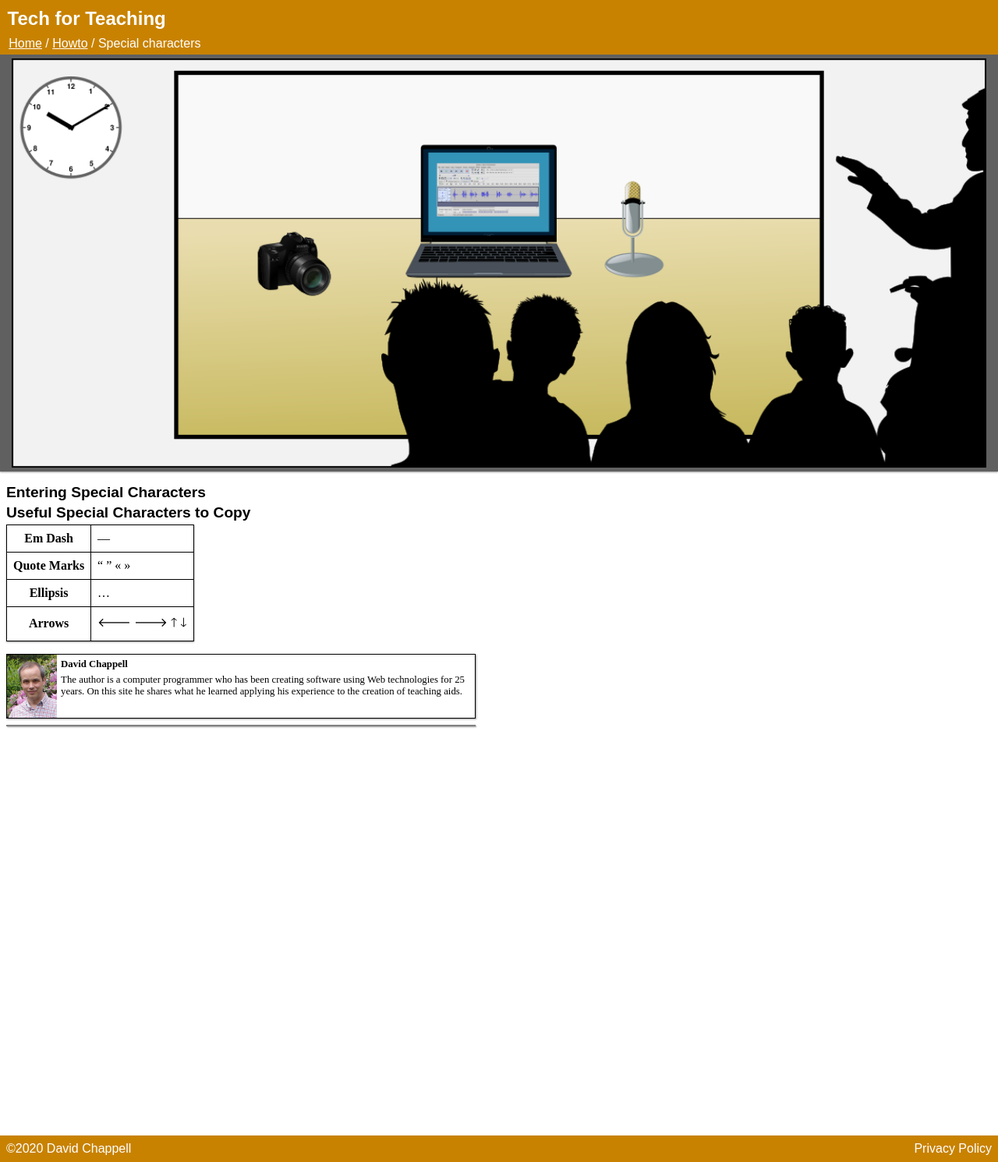
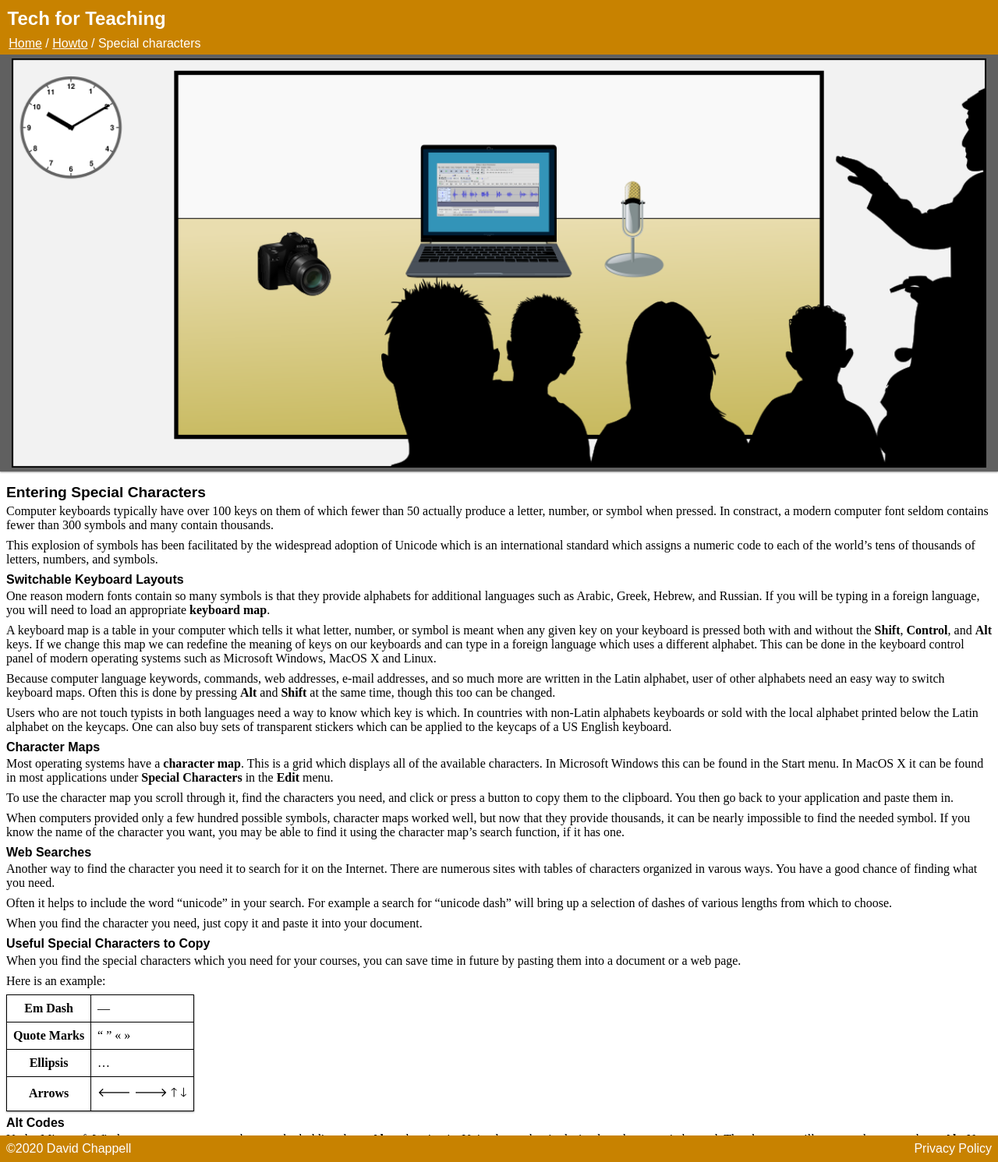
Before and after one commit to david672orford/tech-for-teaching, a Jekyll site: the page built from howto/special-characters/index.md, in a window 1280 px wide. Shown: the whole page at 78% size. Built offline with Jekyll 4.4.1, drawn with Linux system fonts in a browser that asks for light colours; our own code applies the rules of GitHub Pages for plain Markdown files.

Commit message:
filled out the Special Characters article

```diff
--- a/howto/special-characters/index.md
+++ b/howto/special-characters/index.md
@@ -1,6 +1,75 @@
 ## Entering Special Characters
 
-## Useful Special Characters to Copy
+Computer keyboards typically have over 100 keys on them of which fewer than 50
+actually produce a letter, number, or symbol when pressed. In constract, a
+modern computer font seldom contains fewer than 300 symbols and many contain
+thousands.
+
+This explosion of symbols has been facilitated by the widespread adoption of
+Unicode which is an international standard which assigns a numeric code to each
+of the world's tens of thousands of letters, numbers, and symbols.
+
+### Switchable Keyboard Layouts
+
+One reason modern fonts contain so many symbols is that they provide alphabets
+for additional languages such as Arabic, Greek, Hebrew, and Russian. If you
+will be typing in a foreign language, you will need to load an appropriate
+**keyboard map**.
+
+A keyboard map is a table in your computer which tells it what letter, number,
+or symbol is meant when any given key on your keyboard is pressed both with and
+without the **Shift**, **Control**, and **Alt** keys. If we change this
+map we can redefine the meaning of keys on our keyboards and can type in a
+foreign language which uses a different alphabet. This can be done in the
+keyboard control panel of modern operating systems such as Microsoft Windows,
+MacOS X and Linux.
+
+Because computer language keywords, commands, web addresses, e-mail addresses,
+and so much more are written in the Latin alphabet, user of other alphabets
+need an easy way to switch keyboard maps. Often this is done by pressing
+**Alt** and **Shift** at the same time, though this too can be changed.
+
+Users who are not touch typists in both languages need a way to know which
+key is which. In countries with non-Latin alphabets keyboards or sold with
+the local alphabet printed below the Latin alphabet on the keycaps. One can
+also buy sets of transparent stickers which can be applied to the keycaps
+of a US English keyboard.
+
+### Character Maps
+
+Most operating systems have a **character map**. This is a grid which
+displays all of the available characters. In Microsoft Windows this can
+be found in the Start menu. In MacOS X it can be found in most applications
+under **Special Characters** in the **Edit** menu.
+
+To use the character map you scroll through it, find the characters you need,
+and click or press a button to copy them to the clipboard. You then go
+back to your application and paste them in.
+
+When computers provided only a few hundred possible symbols, character maps
+worked well, but now that they provide thousands, it can be nearly impossible
+to find the needed symbol. If you know the name of the character you want,
+you may be able to find it using the character map's search function, if it
+has one.
+
+### Web Searches
+
+Another way to find the character you need it to search for it on the Internet.
+There are numerous sites with tables of characters organized in varous ways.
+You have a good chance of finding what you need.
+
+Often it helps to include the word "unicode" in your search. For example a
+search for "unicode dash" will bring up a selection of dashes of various lengths
+from which to choose.
+
+When you find the character you need, just copy it and paste it into your document.
+
+### Useful Special Characters to Copy
+
+When you find the special characters which you need for your courses, you
+can save time in future by pasting them into a document or a web page.
+
+Here is an example:
 
 <table>
 <tr><th>Em Dash</th><td>—</td></tr>
@@ -8,3 +77,10 @@
 <tr><th>Ellipsis</th><td>…</td></tr>
 <tr><th>Arrows</th><td>🡐 🡒 🡑 🡓</td></tr>
 </table>
+
+### Alt Codes
+
+Under Microsoft Windows you can enter any character by holding down **Alt**
+and typing its Unicode number in decimal on the numeric keypad. The
+character will appear when you release **Alt**. Note that this will
+work only if **Numlock** is on.
```
